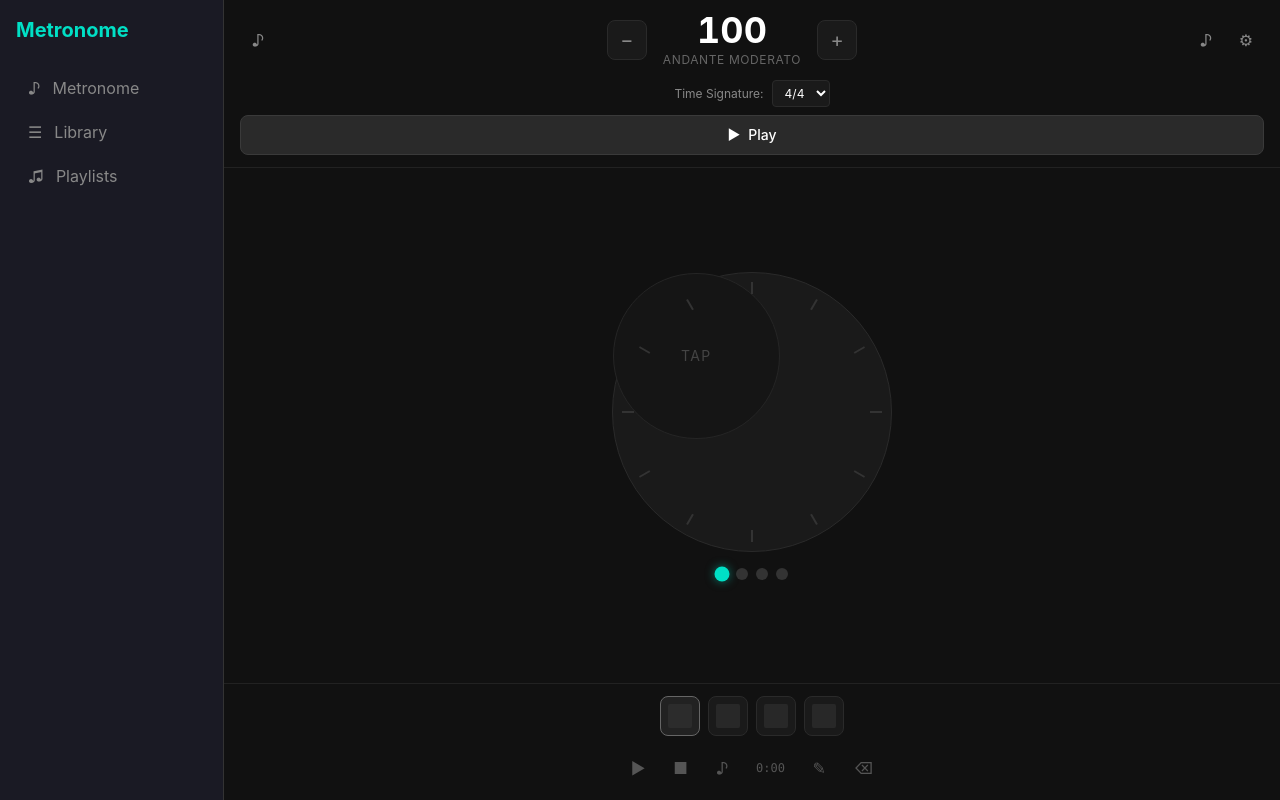
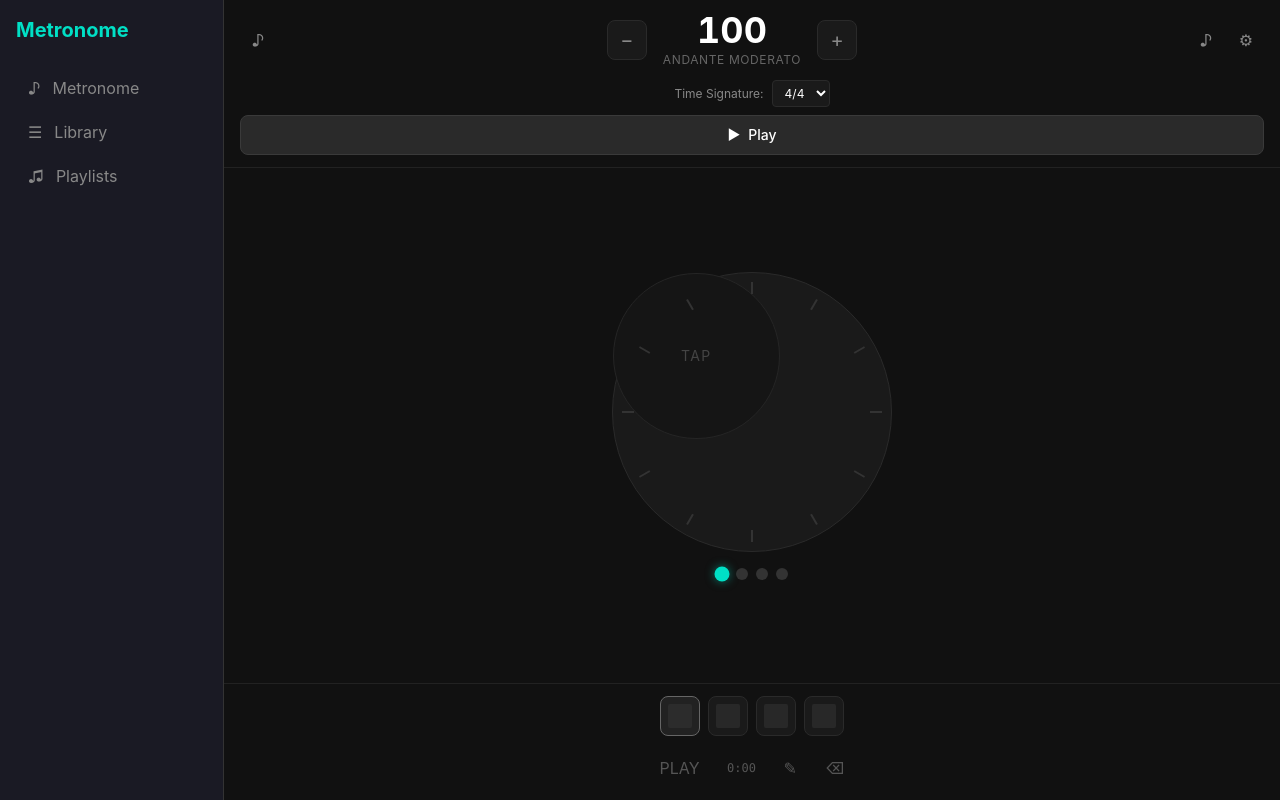
Before and after one commit to danielfpadilla/metronome, a React (Vite) app: page / in a window 1280 px wide. Built offline with nearby package versions, Linux system fonts and the light colour scheme.

Commit message:
feat: bottom toolbar wiring + live elapsed time
- BottomToolbar: functional Play/Stop toggle, isPlaying state styling
- Metronome: compute live elapsed time from currentBeat + BPM
- Pass metro.toggle/isPlaying through to BottomToolbar

```diff
--- a/src/components/Metronome/BottomToolbar.tsx
+++ b/src/components/Metronome/BottomToolbar.tsx
@@ -1,13 +1,23 @@
 interface BottomToolbarProps {
   timeDisplay: string;
+  isPlaying: boolean;
+  onToggle: () => void;
 }
 
-export function BottomToolbar({ timeDisplay }: BottomToolbarProps) {
+export function BottomToolbar({ timeDisplay, isPlaying, onToggle }: BottomToolbarProps) {
+  const primaryClass = isPlaying
+    ? "text-[#00e0c6] hover:text-white transition-colors p-1.5 rounded"
+    : "text-[#555] hover:text-white transition-colors p-1.5 rounded";
+
   return (
     <div className="flex items-center justify-center gap-4 h-10">
-      <button className="text-[#555] hover:text-white transition-colors p-1.5 rounded" aria-label="Play">▶</button>
-      <button className="text-[#555] hover:text-white transition-colors p-1.5 rounded" aria-label="Stop">■</button>
-      <button className="text-[#555] hover:text-white transition-colors p-1.5 rounded" aria-label="Metronome">♪</button>
+      <button
+        onClick={onToggle}
+        className={primaryClass}
+        aria-label={isPlaying ? "Stop" : "Play"}
+      >
+        {isPlaying ? "STOP" : "PLAY"}
+      </button>
       <span className="font-mono text-xs text-[#555] min-w-[40px] text-center">{timeDisplay}</span>
       <button className="text-[#555] hover:text-white transition-colors p-1.5 rounded" aria-label="Pencil">✎</button>
       <button className="text-[#555] hover:text-white transition-colors p-1.5 rounded" aria-label="Eraser">⌫</button>
--- a/src/components/Metronome/Metronome.tsx
+++ b/src/components/Metronome/Metronome.tsx
@@ -36,6 +36,12 @@ export function Metronome() {
       window.history.replaceState({}, '', window.location.pathname);
     }
   }, [location.search, metro]);
+
+  // Derived display values
+  const elapsedSeconds = metro.currentBeat * (60 / metro.bpm);
+  const minutes = Math.floor(elapsedSeconds / 60);
+  const seconds = Math.floor(elapsedSeconds % 60);
+  const timeDisplay = `${minutes}:${seconds.toString().padStart(2, '0')}`;
 
   return (
     <div className="flex flex-col h-full bg-[#111]">
@@ -98,7 +104,7 @@ export function Metronome() {
         <div className="mb-3">
           <SubdivisionButtons value={metro.subdivision} onChange={metro.setSubdivision} />
         </div>
-        <BottomToolbar timeDisplay="0:00" />
+        <BottomToolbar timeDisplay={timeDisplay} isPlaying={metro.isPlaying} onToggle={metro.toggle} />
       </div>
 
       <SettingsPanel isOpen={showSettings} onClose={() => setShowSettings(false)} />
```
